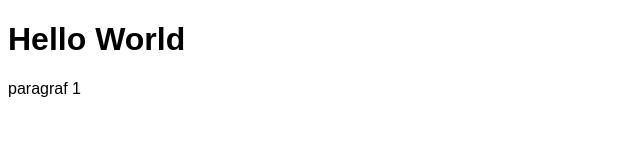
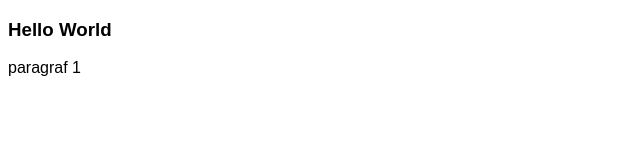
Before and after one commit to rezzamuhammad12/rekweb-pertemuan-3, a plain HTML site: page index.html in a window 1280 px wide. Shown: the whole page, without its empty margins (0-640 px from the left). Drawn offline with Linux system fonts and the light colour scheme.

Commit message:
mengubah h1 menjadi h3

```diff
--- a/index.html
+++ b/index.html
@@ -6,7 +6,7 @@
 </head>
 <body>
 
-	<h1>Hello World</h1>
+	<h3>Hello World</h3>
 	<p>paragraf 1</p>
 
 <script type="text/javascript" src="script.js"></script>
```
